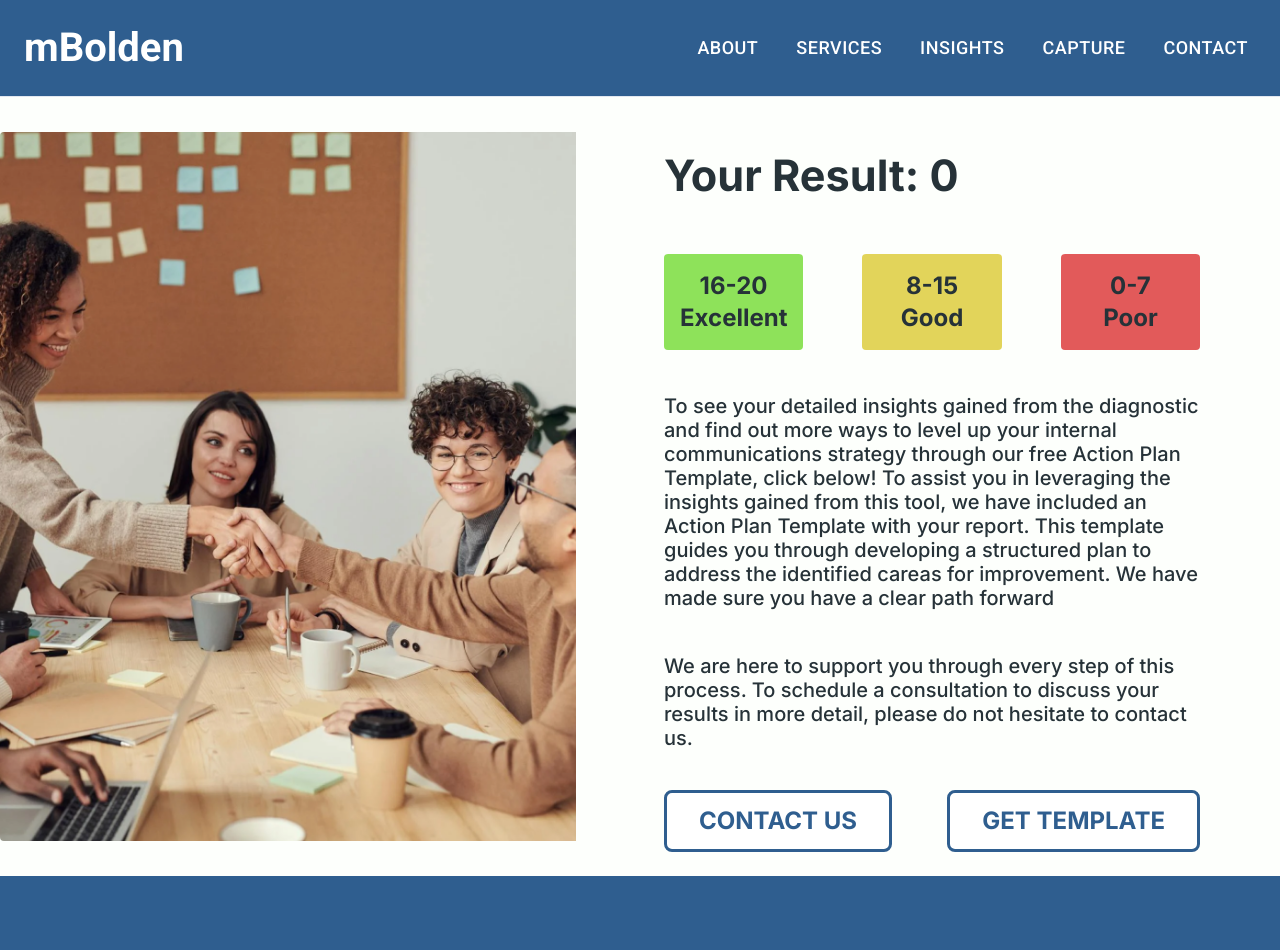
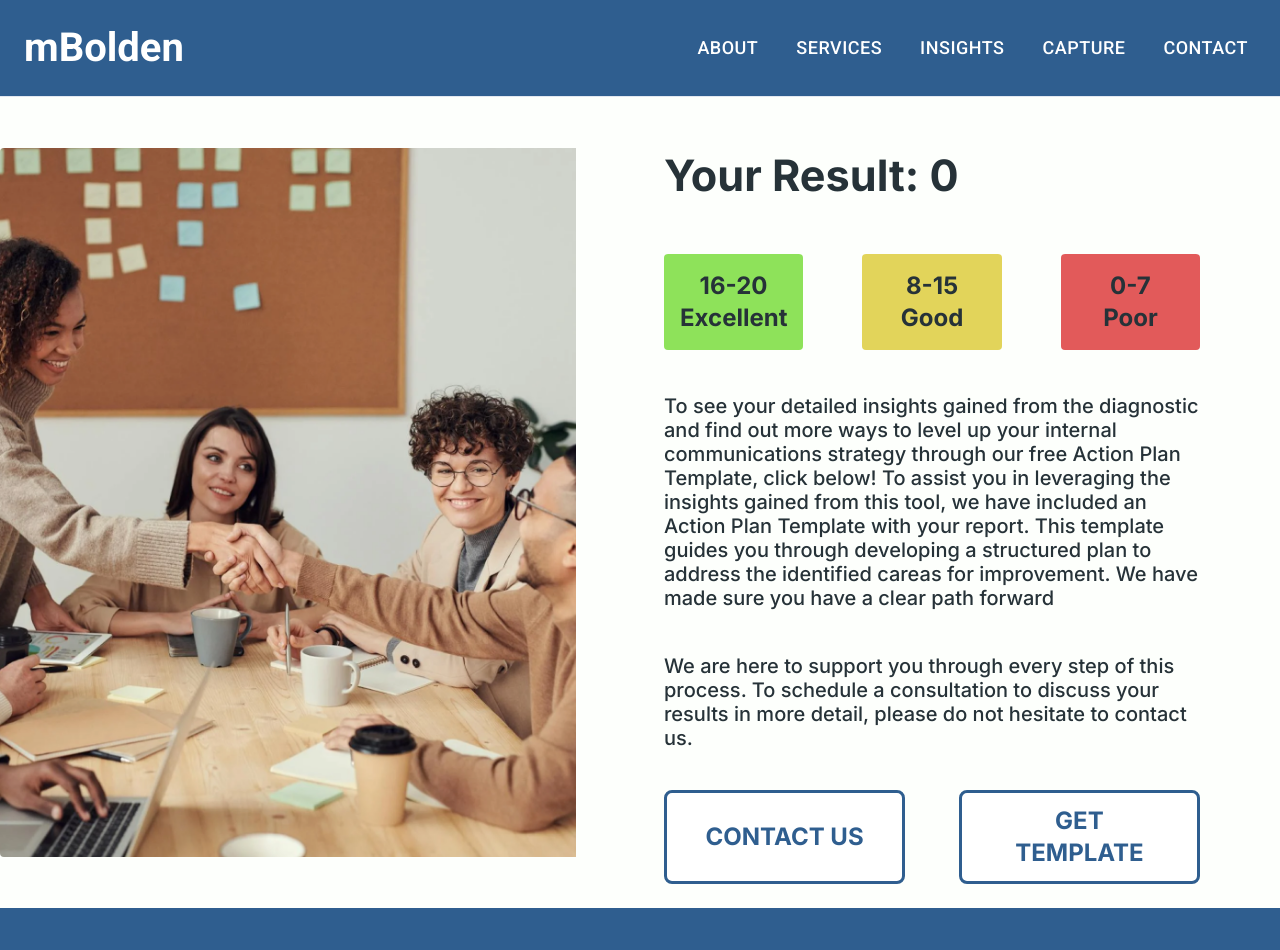
Before and after one commit to ranajithreddy11/mBolden, a React (Create React App) app in the folder frontend/: page /capture/results in a window 1280 px wide. Shown: the top 950 px of the page. Built offline with nearby package versions, Linux system fonts and the light colour scheme; a web font is replaced by a local one.

Commit message:
Final changes

```diff
--- a/frontend/src/assets/styles/Results.css
+++ b/frontend/src/assets/styles/Results.css
@@ -139,7 +139,7 @@ html, body {
     border: 3px solid #2F5E8F;
     background-color: #fff;
     color: #2F5E8F;
-    width: 100%;
+    width: 45%;
 }
 
 .contact-us-btn:hover,
@@ -200,7 +200,6 @@ html, body {
 
     .contact-us-btn,
     .get-template-btn {
-        width: 100%;
         margin-bottom: 1rem;
         border: 2px solid #2F5E8F;
         margin-bottom: 2rem;
--- a/frontend/src/pages/Results.js
+++ b/frontend/src/pages/Results.js
@@ -1,12 +1,12 @@
 import React, { useState } from 'react';
-import { useLocation } from 'react-router-dom';
-import { Link } from 'react-router-dom';
+import { useLocation, useNavigate  } from 'react-router-dom';
 import '../assets/styles/Results.css';
 import Capture from '../assets/images/Capture/Capture.png';
 import CaptureMobile from '../assets/images/Capture/CaptureMobile.png';
 
 const Results = () => {
     const location = useLocation();
+    const navigate = useNavigate();
     const totalScore = location.state?.totalScore || 0;
     const email = location.state?.email || '';  // Retrieve the email from the location state
 
@@ -39,6 +39,10 @@ const Results = () => {
         }
     };
 
+    const handleContactUsClick = () => {
+        navigate('/contact');
+    };
+
     return (
         <div className="results-main-container">
             <div className="results-capture-container">
@@ -57,12 +61,8 @@ const Results = () => {
                         <p>To see your detailed insights gained from the diagnostic and find out more ways to level up your internal communications strategy through our free Action Plan Template, click below! To assist you in leveraging the insights gained from this tool, we have included an Action Plan Template with your report. This template guides you through developing a structured plan to address the identified careas for improvement. We have made sure you have a clear path forward</p>
                         <p>We are here to support you through every step of this process. To schedule a consultation to discuss your results in more detail, please do not hesitate to contact us.</p>
                         <div className="results-buttons">
-                          <Link to="/contact">
-                            <button className="contact-us-btn">CONTACT US</button>
-                          </Link>
-                          <Link>
+                            <button className="contact-us-btn" onClick={handleContactUsClick}>CONTACT US</button>
                             <button className="get-template-btn" onClick={handleGetTemplateClick}>GET TEMPLATE</button>
-                          </Link>
                         </div>
                         {/* Success and Error Messages */}
                         {successMessage && (
```
Also changed, not shown: 1 other file (tests, documents, lock files or other folders).
